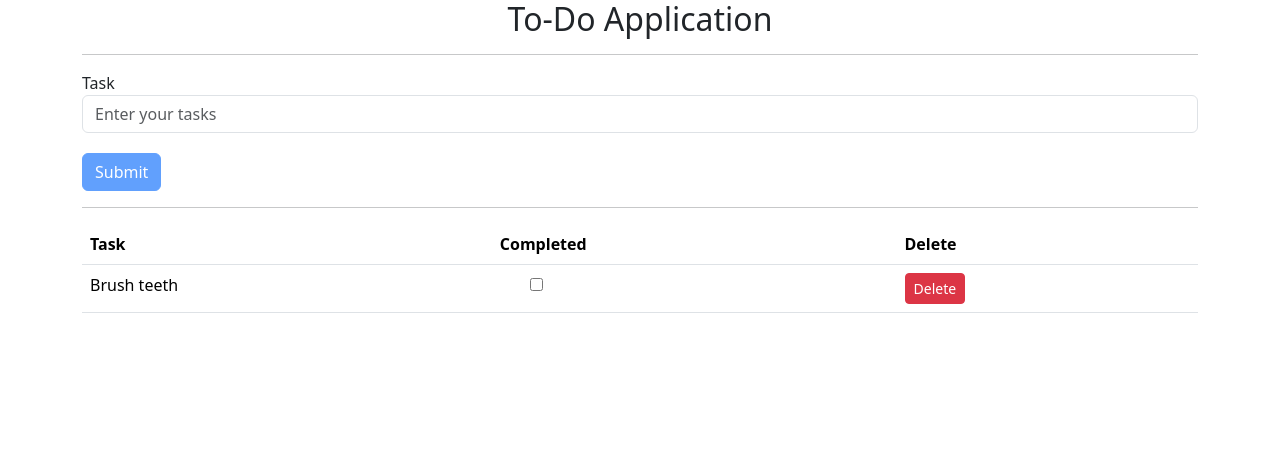
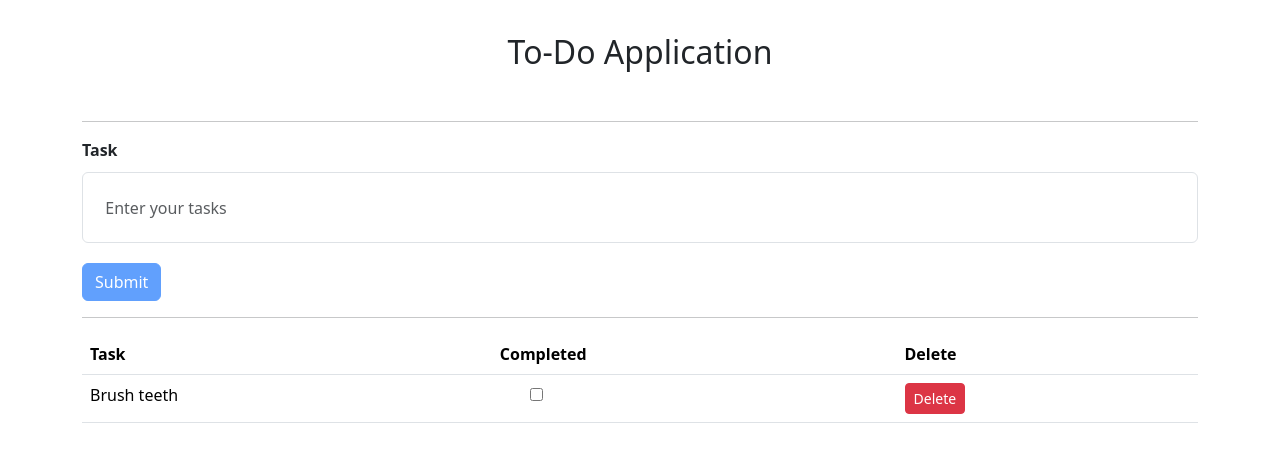
Before and after one commit to ArulKumaran25/Todo-App, an Angular app: page / in a window 1280 px wide. Shown: the top 462 px of the page. Built offline with nearby package versions, Linux system fonts and the light colour scheme.

Commit message:
updated in todo list components

```diff
--- a/src/app/todolist/todolist.component.css
+++ b/src/app/todolist/todolist.component.css
@@ -1,6 +1,7 @@
 h1{
     text-align:center ;
     font-size: 2rem;
+    padding: 3%;
 
 }
 
@@ -11,3 +12,12 @@ h1{
 #myCheckbox{
     margin-left: 30px;
 }
+
+#task{
+    padding: 2%;
+}
+
+.tasktitle {
+    margin-bottom: 10px;
+    font-weight: bold;
+  }
--- a/src/app/todolist/todolist.component.html
+++ b/src/app/todolist/todolist.component.html
@@ -9,7 +9,7 @@
 
       <div class="form-group">
 
-      <label for="for">Task</label>
+        <label class="tasktitle" for="task">Task</label>
 
         <input
         type="text"
```
Lines whose indentation alone changed are shown as unchanged.
